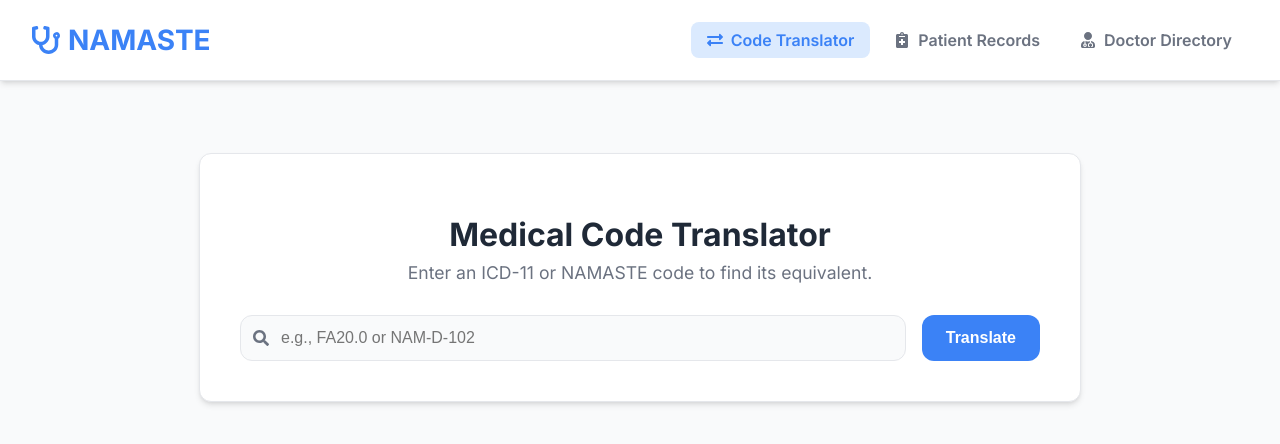
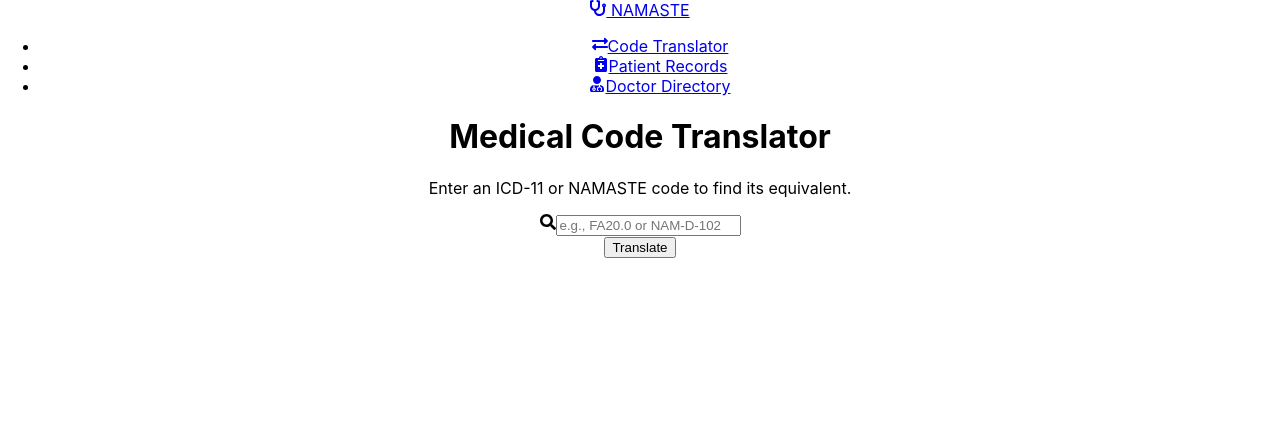
Before and after one commit to jattiarman/Medsetu-frontend, a React (Create React App) app: page / in a window 1280 px wide. Shown: the top 444 px of the page. Built offline with nearby package versions, Linux system fonts and the light colour scheme.

Commit message:
Update App.css

```diff
--- a/src/App.css
+++ b/src/App.css
@@ -1,398 +1,38 @@
-@import url('https://fonts.googleapis.com/css2?family=Inter:wght@400;500;600;700&display=swap');
-
-:root {
-  --primary-color: #3b82f6; /* A nice, modern blue */
-  --primary-hover: #2563eb;
-  --bg-color: #f9fafb; /* Off-white for a softer look */
-  --card-bg: #ffffff;
-  --text-color: #1f2937;
-  --text-muted: #6b7280;
-  --border-color: #e5e7eb;
-  --border-radius: 0.75rem; /* Rounded corners */
-  --box-shadow: 0 4px 6px -1px rgb(0 0 0 / 0.1), 0 2px 4px -2px rgb(0 0 0 / 0.1);
-}
-
-body {
-  margin: 0;
-  font-family: 'Inter', -apple-system, BlinkMacSystemFont, 'Segoe UI', Roboto, 'Helvetica Neue', Arial, sans-serif;
-  background-color: var(--bg-color);
-  color: var(--text-color);
-  -webkit-font-smoothing: antialiased;
-  -moz-osx-font-smoothing: grayscale;
-}
-
 .App {
   text-align: center;
 }
 
-/* --- Header & Navigation --- */
-.header {
-  background-color: var(--card-bg);
-  height: 80px;
-  display: flex;
-  justify-content: center;
-  align-items: center;
-  position: sticky;
-  top: 0;
-  z-index: 1000;
-  box-shadow: var(--box-shadow);
-  padding: 0 2rem;
-  border-bottom: 1px solid var(--border-color);
+.App-logo {
+  height: 40vmin;
+  pointer-events: none;
 }
 
-.nav-container {
-  display: flex;
-  justify-content: space-between;
-  align-items: center;
-  width: 100%;
-  max-width: 1400px;
+@media (prefers-reduced-motion: no-preference) {
+  .App-logo {
+    animation: App-logo-spin infinite 20s linear;
+  }
 }
 
-.nav-logo {
-  color: var(--primary-color);
-  cursor: pointer;
-  text-decoration: none;
-  font-size: 1.75rem;
-  font-weight: 700;
+.App-header {
+  background-color: #282c34;
+  min-height: 100vh;
   display: flex;
+  flex-direction: column;
   align-items: center;
-  gap: 0.5rem;
+  justify-content: center;
+  font-size: calc(10px + 2vmin);
+  color: white;
 }
 
-.nav-menu {
-  display: flex;
-  list-style: none;
-  gap: 0.5rem;
-  margin: 0;
-  padding: 0;
+.App-link {
+  color: #61dafb;
 }
 
-.nav-links {
-  color: var(--text-muted);
-  font-weight: 600;
-  display: flex;
-  align-items: center;
-  justify-content: center;
-  text-decoration: none;
-  padding: 0.5rem 1rem;
-  border-radius: 0.5rem;
-  gap: 0.5rem;
-  transition: all 0.2s ease-out;
+@keyframes App-logo-spin {
+  from {
+    transform: rotate(0deg);
+  }
+  to {
+    transform: rotate(360deg);
+  }
 }
-
-.nav-links:hover {
-  background-color: #f3f4f6;
-  color: var(--primary-color);
-}
-
-.nav-links.activated {
-  background-color: #dbeafe;
-  color: var(--primary-color);
-}
-
-/* --- Main Content Area --- */
-.main-content {
-  padding: 2.5rem;
-}
-
-.page-container {
-  max-width: 1200px;
-  margin: 0 auto;
-}
-
-/* --- Search Page --- */
-.search-container {
-  max-width: 800px;
-  margin: 2rem auto;
-  padding: 2.5rem;
-  background-color: var(--card-bg);
-  border-radius: var(--border-radius);
-  box-shadow: var(--box-shadow);
-  border: 1px solid var(--border-color);
-}
-
-.search-title {
-  font-size: 2rem;
-  font-weight: 700;
-  margin-bottom: 0.5rem;
-}
-
-.search-subtitle {
-  color: var(--text-muted);
-  margin-top: 0;
-  margin-bottom: 2rem;
-  font-size: 1.1rem;
-}
-
-.search-form {
-  display: flex;
-  gap: 1rem;
-}
-
-.search-input-wrapper {
-  flex-grow: 1;
-  position: relative;
-}
-
-.search-input {
-  width: 100%;
-  padding: 0.8rem 1rem 0.8rem 2.5rem; /* Space for icon */
-  box-sizing: border-box;
-  font-size: 1rem;
-  background-color: var(--bg-color);
-  border: 1px solid var(--border-color);
-  border-radius: var(--border-radius);
-  color: var(--text-color);
-  transition: border-color 0.2s, box-shadow 0.2s;
-}
-
-.search-input-icon {
-  position: absolute;
-  left: 0.8rem;
-  top: 50%;
-  transform: translateY(-50%);
-  color: var(--text-muted);
-}
-
-.search-input:focus {
-  outline: none;
-  border-color: var(--primary-color);
-  box-shadow: 0 0 0 3px rgba(59, 130, 246, 0.25);
-}
-
-.search-button {
-  padding: 0.8rem 1.5rem;
-  font-size: 1rem;
-  font-weight: 600;
-  background: var(--primary-color);
-  color: white;
-  border: none;
-  border-radius: var(--border-radius);
-  cursor: pointer;
-  transition: background-color 0.2s;
-  display: flex;
-  align-items: center;
-  gap: 0.5rem;
-}
-
-.search-button:hover {
-  background: var(--primary-hover);
-}
-
-.result-box, .error-box {
-  text-align: left;
-  margin-top: 2rem;
-  padding: 1.5rem;
-  border-radius: var(--border-radius);
-  border: 1px solid var(--border-color);
-}
-
-.error-box, .error-text {
-  background-color: #fee2e2;
-  color: #b91c1c;
-  border-color: #fecaca;
-}
-
-.result-item-wrapper {
-  margin-top: 1rem;
-  padding: 1.5rem;
-  background-color: #f9fafb;
-  border: 1px solid var(--border-color);
-  border-radius: var(--border-radius);
-}
-
-.code-highlight {
-  font-family: 'SFMono-Regular', Consolas, 'Liberation Mono', Menlo, Courier, monospace;
-  background-color: #e5e7eb;
-  padding: 0.2rem 0.5rem;
-  border-radius: 4px;
-  color: var(--text-color);
-}
-
-/* --- Patient Dashboard --- */
-.dashboard-container {
-  display: flex;
-  gap: 2rem;
-  height: calc(100vh - 80px - 5rem);
-}
-
-.patient-list-column {
-  flex: 1;
-  max-width: 400px;
-  background-color: var(--card-bg);
-  border-radius: var(--border-radius);
-  box-shadow: var(--box-shadow);
-  border: 1px solid var(--border-color);
-  padding: 1.5rem;
-  display: flex;
-  flex-direction: column;
-}
-
-.column-title {
-  margin-top: 0;
-  padding-bottom: 1rem;
-  border-bottom: 1px solid var(--border-color);
-}
-
-.patient-list {
-  overflow-y: auto;
-  flex-grow: 1;
-  border: 1px solid var(--border-color);
-  border-radius: 0.5rem;
-}
-
-.patient-list-item {
-  padding: 0.8rem 1rem;
-  cursor: pointer;
-  transition: background-color 0.2s;
-  text-align: left;
-  border-bottom: 1px solid var(--border-color);
-  font-weight: 500;
-  color: var(--text-color); /* FIX: Ensures text is always visible */
-}
-.patient-list-item:last-child {
-  border-bottom: none;
-}
-
-.patient-list-item:hover {
-    background-color: #f3f4f6;
-}
-
-.patient-list-item.selected {
-  background-color: var(--primary-color);
-  color: white;
-  border-color: var(--primary-color);
-}
-
-.patient-details-column {
-  flex: 2;
-  text-align: left;
-  display: flex;
-  flex-direction: column;
-}
-
-.details-card {
-  background-color: var(--card-bg);
-  border-radius: var(--border-radius);
-  box-shadow: var(--box-shadow);
-  border: 1px solid var(--border-color);
-  padding: 2.5rem;
-  flex-grow: 1;
-  overflow-y: auto;
-}
-
-.patient-name-title {
-  font-size: 1.75rem;
-  margin-top: 0;
-}
-
-.patient-info-grid {
-  display: grid;
-  grid-template-columns: 1fr 1fr;
-  gap: 0.5rem 1.5rem;
-  margin-bottom: 1.5rem;
-}
-
-.symptoms-p {
-  grid-column: 1 / -1;
-}
-
-.details-card hr {
-  border: none;
-  border-top: 1px solid var(--border-color);
-  margin: 1.5rem 0;
-}
-
-.details-section h3 {
-  font-size: 1.2rem;
-  color: var(--primary-color);
-  margin-bottom: 1rem;
-  padding-bottom: 0.5rem;
-  border-bottom: 2px solid var(--primary-color);
-  display: inline-block;
-}
-.details-section p {
-  margin: 0.5rem 0;
-  font-size: 1rem;
-  line-height: 1.6;
-}
-.details-section strong {
-  color: var(--text-muted);
-  margin-right: 0.5rem;
-}
-
-.attending-doctor {
-  display: flex;
-  align-items: center;
-  gap: 0.75rem;
-  background-color: #eef2ff;
-  padding: 0.75rem 1rem;
-  border-radius: 0.5rem;
-  border: 1px solid #c7d2fe;
-  margin-top: 1.5rem;
-}
-.attending-doctor span {
-  font-weight: 500;
-}
-.attending-doctor strong {
-    color: #4338ca;
-}
-.attending-doctor-icon {
-  color: #6366f1;
-  font-size: 1.2rem;
-}
-
-.details-card-placeholder {
-    display: flex;
-    justify-content: center;
-    align-items: center;
-    height: 100%;
-}
-
-
-/* --- Doctors Page --- */
-.doctors-grid {
-  display: grid;
-  grid-template-columns: repeat(auto-fill, minmax(300px, 1fr));
-  gap: 1.5rem;
-}
-
-.doctor-card {
-  background-color: var(--card-bg);
-  padding: 1.5rem;
-  border-radius: var(--border-radius);
-  box-shadow: var(--box-shadow);
-  border: 1px solid var(--border-color);
-  text-align: left;
-  transition: transform 0.2s, box-shadow 0.2s;
-}
-
-.doctor-card:hover {
-  transform: translateY(-5px);
-  box-shadow: 0 10px 15px -3px rgb(0 0 0 / 0.1), 0 4px 6px -4px rgb(0 0 0 / 0.1);
-}
-
-.doctor-card-header {
-  display: flex;
-  align-items: center;
-  gap: 1rem;
-}
-.doctor-icon {
-  font-size: 2rem;
-  color: var(--primary-color);
-  background-color: #dbeafe;
-  padding: 0.75rem;
-  border-radius: 50%;
-  display: flex;
-  align-items: center;
-  justify-content: center;
-}
-.doctor-card h3 {
-  margin: 0;
-  font-size: 1.25rem;
-}
-.doctor-card p {
-  margin: 0;
-  color: var(--text-muted);
-  font-weight: 500;
-}
```
